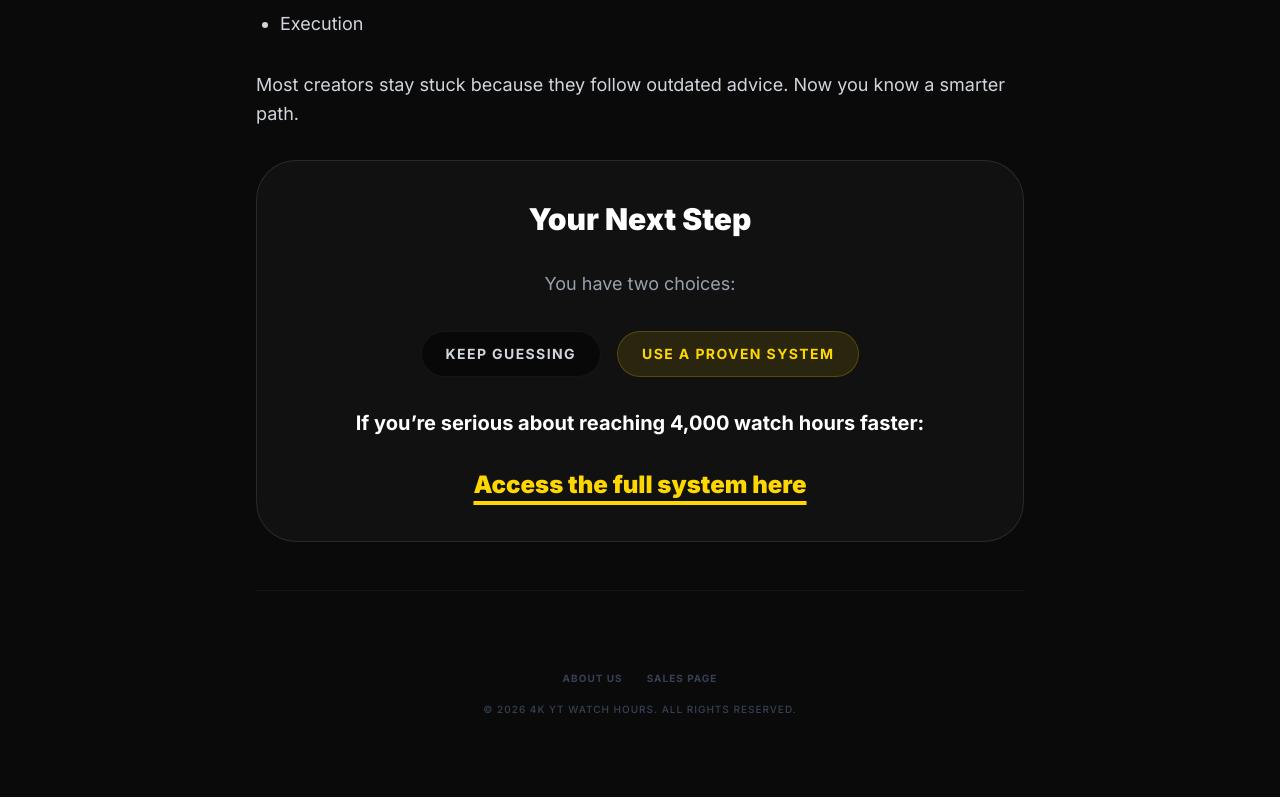
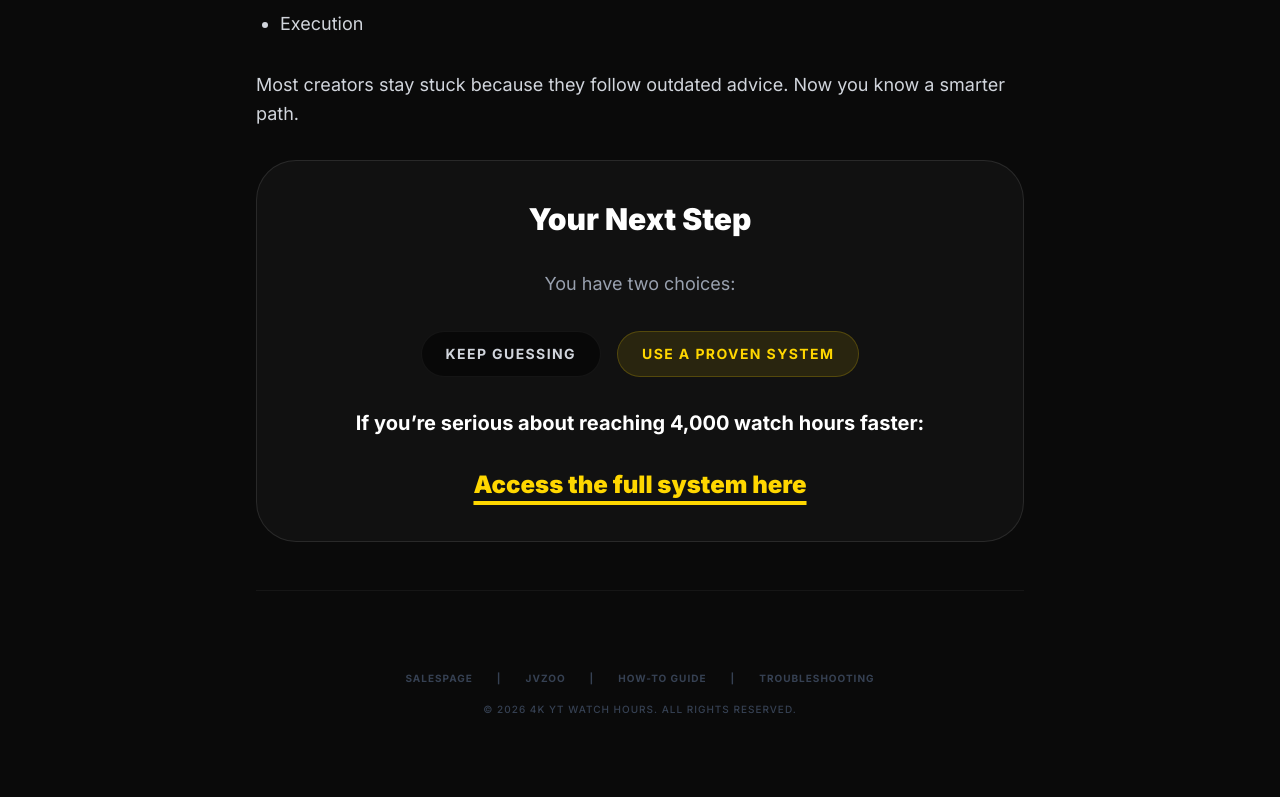
Before and after one commit to 4kytwatchhourstime/4kytwatchhourstime, a React (Vite) app: page /how-to-get-4000-watch-hours in a window 1280 px wide. Shown: the part 4371-5171 px from the top of the page. Built offline with nearby package versions, Linux system fonts and the light colour scheme.

Commit message:
Update ArticlePage.tsx

```diff
--- a/src/ArticlePage.tsx
+++ b/src/ArticlePage.tsx
@@ -234,8 +234,10 @@ export default function ArticlePage() {
         {/* Footer */}
         <footer className="pt-20 border-t border-white/5 text-gray-700 text-[10px] text-center space-y-4 uppercase tracking-widest font-medium">
           <div className="flex justify-center gap-6 font-bold">
-            <a href="/about" className="hover:text-[#FFD700] transition-colors">About Us</a>
-            <a href="/sales" className="hover:text-[#FFD700] transition-colors">Sales Page</a>
+            <a href="/sales" className="hover:text-[#FFD700] transition-colors">Salespage</a> |
+            <a href="/sales" className="hover:text-[#FFD700] transition-colors">JVZoo</a> |
+            <a href="/how-to-get-4000-watch-hours" className="hover:text-[#FFD700] transition-colors">How-To Guide</a> |
+            <a href="/why-watch-hours-stuck" className="hover:text-[#FFD700] transition-colors">Troubleshooting</a>
           </div>
           <p>&copy; {new Date().getFullYear()} 4K YT Watch Hours. All rights reserved.</p>
         </footer>
```
